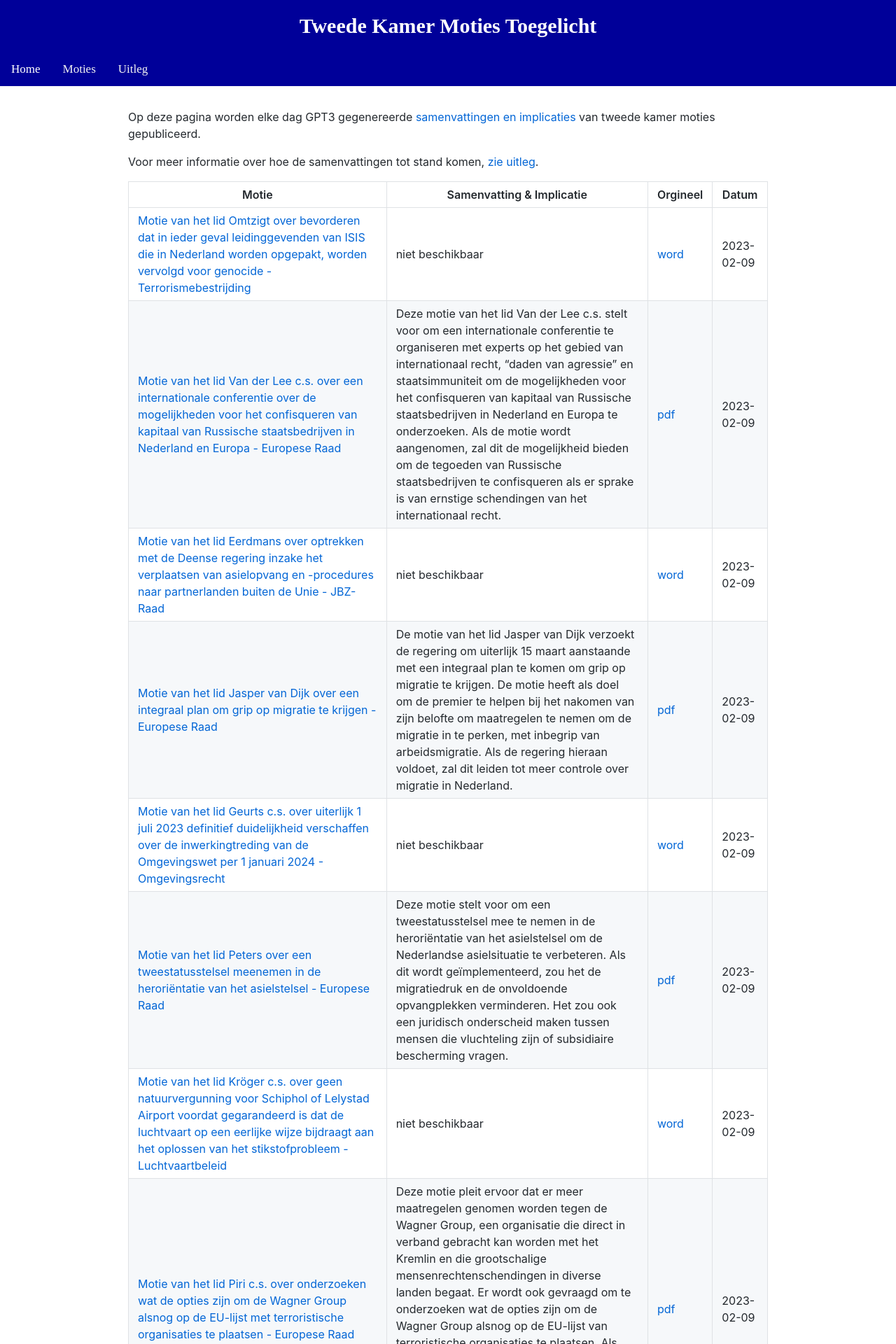
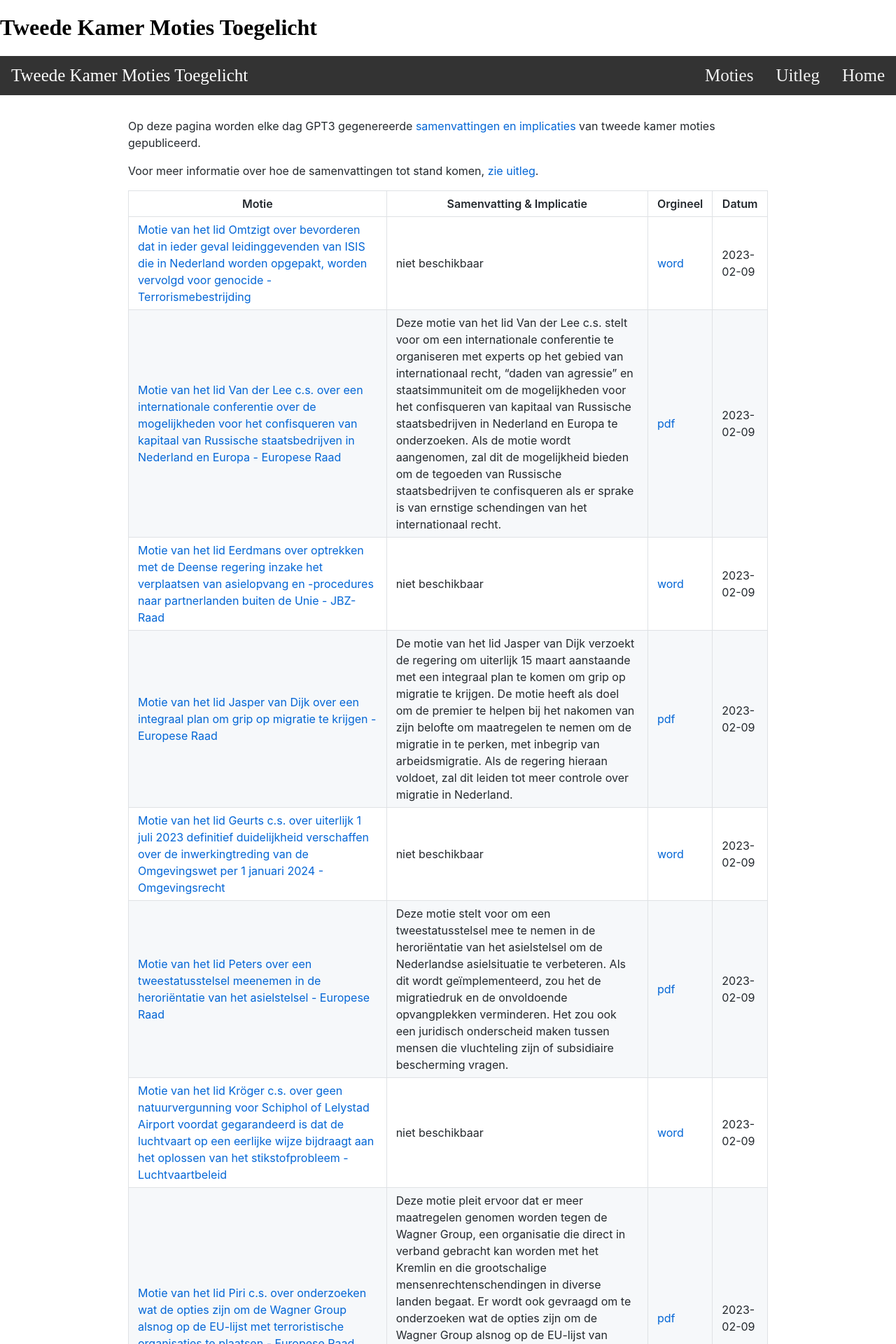
Before and after one commit to DavidZomerdijk/moties-toegelicht, a Jekyll site: the page built from readme.md, in a window 1280 px wide. Shown: the top 1920 px of the page at 70% size. Built offline with Jekyll 4.4.1, drawn with Linux system fonts in a browser that asks for light colours; our own code applies the rules of GitHub Pages for plain Markdown files.

Commit message:
updated menu

```diff
--- a/_layouts/default.html
+++ b/_layouts/default.html
@@ -1015,19 +1015,19 @@ body {
   vertical-align: middle;
 }
 
+
 .topnav {
   overflow: hidden;
-  background-color: #000099;
-  width:100%;
+  background-color: #333;
 }
 
 .topnav a {
-  float: left;
+  float: right;
   color: #f2f2f2;
   text-align: center;
   padding: 14px 16px;
   text-decoration: none;
-  font-size: 17px;
+  font-size: 25px;
 }
 
 .topnav a:hover {
@@ -1036,18 +1036,18 @@ body {
 }
 
 .topnav a.active {
-  background-color: #000099;
+  background-color: #333;
   color: white;
+  float: left;
 }
-
-.header {
-  padding: 0.2px;
-  text-align: center;
-  background: #000099;
-  color: white;
-  font-size: 15px;
-  /*padding-left: 20px*/
-}
+/*.header {*/
+/*  padding: 0.2px;*/
+/*  text-align: center;*/
+/*  background: #000099;*/
+/*  color: white;*/
+/*  font-size: 15px;*/
+/*  !*padding-left: 20px*!*/
+/*}*/
 
 </style>
 </head>
@@ -1057,11 +1057,11 @@ body {
 </div>
 
 <div class="topnav">
-  <a class="active" href="https://davidzomerdijk.github.io/moties-toegelicht/">Home</a>
-  <a href="moties.html">Moties</a>
-  <a href="uitleg.html">Uitleg</a>
+  <a class="active" href="https://davidzomerdijk.github.io/moties-toegelicht/">Tweede Kamer Moties Toegelicht</a>
+  <a href="https://davidzomerdijk.github.io/moties-toegelicht/">Home</a>
+  <a href="../uitleg.html">Uitleg</a>
+  <a href="../moties.html">Moties</a>
 </div>
-
 
 <article class="markdown-body">
 {{ content }}
```
Also changed, not shown: _layouts/motie.html (+16 -17 lines).
